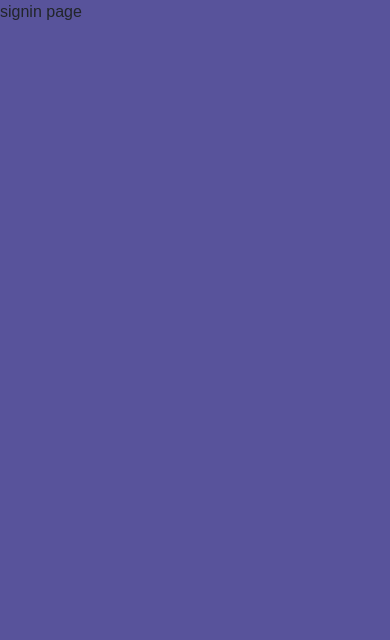
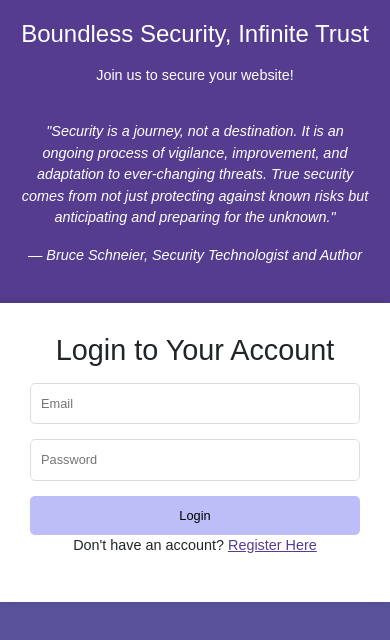
Before and after one commit to Madhvik-Bhalani/Smart-Security-Assessment, a React (Create React App) app in the folder frontend/: page /signin in a window 390 px wide. Shown: the top 640 px of the page. Built offline with nearby package versions, Linux system fonts and the light colour scheme.

Commit message:
#6 Added Signin Page and Routing

```diff
--- a/frontend/src/Components/Signin/Signin.css
+++ b/frontend/src/Components/Signin/Signin.css
@@ -0,0 +1,255 @@
+/* General Styling */
+body {
+    margin: 0;
+    font-family: Arial, sans-serif;
+    background-color: #58539b;
+  }
+
+  .login-page {
+    display: flex;
+    height: 100vh;
+    flex-direction: row;
+    flex-wrap: wrap;
+  }
+
+  /* Left Section Styling */
+  .left-section {
+    flex: 1;
+    background: #553c8f;
+    color: white;
+    display: flex;
+    flex-direction: column;
+    justify-content: center;
+    align-items: center;
+    padding: 20px;
+    text-align: center;
+  }
+
+  .branding h1 {
+    font-size: 2.5rem;
+    margin-bottom: 1rem;
+    word-wrap: break-word;
+  }
+
+  .branding p {
+    font-size: 1.2rem;
+    text-align: center;
+    line-height: 1.5;
+  }
+
+  .testimonial {
+    margin-top: 20px;
+    font-style: italic;
+    font-size: 1rem;
+    line-height: 1.5;
+  }
+
+  /* Right Section Styling */
+  .right-section {
+    flex: 1;
+    background-color: white;
+    display: flex;
+    justify-content: center;
+    align-items: center;
+    padding: 40px;
+    box-shadow: -2px 0 10px rgba(0, 0, 0, 0.1);
+    overflow-y: auto;
+  }
+
+  .form-container {
+    max-width: 400px;
+    width: 100%;
+  }
+
+  .form-container h2 {
+    font-size: 1.8rem;
+    margin-bottom: 1rem;
+    text-align: center;
+  }
+
+  .toggle-buttons {
+    display: flex;
+    justify-content: space-between;
+    margin-bottom: 20px;
+    gap: 10px; /* Consistent gap between buttons */
+  }
+
+  .toggle {
+    flex: 1; /* Equal width for buttons */
+    padding: 12px;
+    text-align: center;
+    border: 1px solid #ddd;
+    background-color: #f7f7f7;
+    cursor: pointer;
+    border-radius: 5px;
+    box-sizing: border-box;
+    transition: background-color 0.3s, color 0.3s;
+  }
+
+  .toggle.active {
+    background-color: #8d2536;
+    color: white;
+  }
+
+  .toggle:hover {
+    background-color: #005bb5;
+    color: white;
+  }
+
+  form input,
+  form select {
+    width: 100%;
+    padding: 12px;
+    margin-bottom: 15px;
+    border: 1px solid #ddd;
+    border-radius: 5px;
+    font-size: 1rem;
+    box-sizing: border-box;
+  }
+
+  .checkbox {
+    display: flex;
+    align-items: center;
+    justify-content: flex-start;
+    gap: 8px;
+  }
+
+  .checkbox label {
+
+
+    font-size: 0.9rem;
+    text-align: left;
+    margin: 0;
+  }
+
+  .submit-btn {
+    background-color: #bdbdf7
+    ;
+    color: black;
+    border: none;
+    padding: 12px;
+    width: 100%;
+    cursor: pointer;
+    border-radius: 5px;
+    font-size: 1rem;
+    box-sizing: border-box;
+  }
+
+  .submit-btn:hover {
+    background-color: #553c8f;
+    color: white;
+  }
+
+  form a  {
+    color: #553c8f;
+
+    text-decoration: underline;
+  }
+
+  form a:hover {
+    text-decoration: underline;
+  }
+
+  p {
+    font-size: 0.9rem;
+    text-align: center;
+    word-wrap: break-word;
+  }
+
+  /* Responsive Design */
+  @media (max-width: 1024px) {
+    .login-page {
+      flex-direction: column;
+      height: auto;
+    }
+
+    .left-section {
+      padding: 15px;
+    }
+
+    .branding h1 {
+      font-size: 2rem;
+    }
+
+    .branding p,
+    .testimonial {
+      font-size: 1rem;
+    }
+
+    .form-container {
+      max-width: 90%;
+      margin: 0 auto;
+    }
+  }
+
+  @media (max-width: 768px) {
+    .login-page {
+      flex-direction: column;
+    }
+
+    .left-section,
+    .right-section {
+      width: 100%;
+      padding: 20px;
+    }
+
+    .branding h1 {
+      font-size: 1.8rem;
+    }
+
+    .branding p {
+      font-size: 1rem;
+      line-height: 1.4;
+    }
+
+    .form-container {
+      max-width: 95%;
+    }
+
+    .toggle {
+      font-size: 0.9rem;
+      padding: 8px;
+    }
+
+    form input,
+    form select {
+      font-size: 0.9rem;
+      padding: 10px;
+    }
+
+    .submit-btn {
+      font-size: 0.9rem;
+      padding: 10px;
+    }
+  }
+
+  @media (max-width: 480px) {
+    .branding h1 {
+      font-size: 1.5rem;
+    }
+
+    .branding p {
+      font-size: 0.9rem;
+    }
+
+    .form-container {
+      max-width: 100%;
+      padding: 10px;
+    }
+
+    .toggle {
+      font-size: 0.8rem;
+      padding: 6px;
+    }
+
+    form input,
+    form select {
+      font-size: 0.8rem;
+      padding: 10px;
+    }
+
+    .submit-btn {
+      font-size: 0.8rem;
+      padding: 10px;
+    }
+  }
--- a/frontend/src/Components/Signin/Signin.jsx
+++ b/frontend/src/Components/Signin/Signin.jsx
@@ -1,12 +1,112 @@
-import React from 'react'
-import './Signin.css'
+import React from 'react';
+import './Signin.css';
+import { Link } from "react-router";
+
+// function RegisterPage() {
+//   return (
+//     <div className="login-page">
+//       {/* Left Section */}
+//       <div className="left-section">
+//         <div className="branding">
+//           <h1>Boundless Security, Infinite Trust</h1>
+//           <p>Join us to secure your website!</p>
+//         </div>
+//         <div className="testimonial">
+//           <p>
+//           "Security is a journey, not a destination. It is an ongoing process of vigilance, improvement, and adaptation to ever-changing threats. True security comes from not just protecting against known risks but anticipating and preparing for the unknown."
+
+//           </p>
+//           <p>— Bruce Schneier, Security Technologist and Author</p>
+//         </div>
+//       </div>
+
+//       {/* Right Section */}
+//       <div className="right-section">
+//         <div className="form-container">
+//           <h2>Create an Account</h2>
+
+//           <form>
+//             <input type="text" placeholder="Name" required />
+//             <select>
+//               <option>Country</option>
+//               <option>India</option>
+//               <option>Germany</option>
+//               <option>USA</option>
+//             </select>
+
+//             <select>
+//               <option>Cybersecurity Knowledge Level</option>
+//               <option>Novice</option>
+//               <option>Intermediate</option>
+//               <optoin>Advanced</optoin>
+//               <option>Expert</option>
+//             </select>
+//             <input type="email" placeholder="Business E-mail" required />
+//             <input type="tel" placeholder="Phone number" required />
+//             <input type="password" placeholder="Password" required />
+//             <input type="password" placeholder="Confirm Password" required />
+
+//           {/*
+//             <div className="checkbox">
+//               <input type="checkbox" id="privacy-policy" required />
+//               <label htmlFor="privacy-policy">
+//                 I accept the <a href="#privacy-policy">Privacy Policy</a>
+//               </label>
+//             </div>
+//           */ }
+//             <button type="submit" className="submit-btn">
+//               Create an Account
+//             </button>
+//           </form>
+//           <p>
+//             Already have an account? <Link to="/login">Login Here</Link>
+//           </p>
+//         </div>
+//       </div>
+//     </div>
+//   );
+// }
 
 function Signin() {
   return (
-    <div>
-      signin page
+    <div className="login-page">
+      {/* Left Section */}
+      <div className="left-section">
+        <div className="branding">
+          <h1>Boundless Security, Infinite Trust</h1>
+          <p>Join us to secure your website!</p>
+        </div>
+        <div className="testimonial">
+          <p>
+          "Security is a journey, not a destination. It is an ongoing process of vigilance, improvement, and adaptation to ever-changing threats. True security comes from not just protecting against known risks but anticipating and preparing for the unknown."
+
+          </p>
+          <p>— Bruce Schneier, Security Technologist and Author</p>
+        </div>
+      </div>
+
+      {/* Right Section */}
+      <div className="right-section">
+        <div className="form-container">
+          <h2>Login to Your Account</h2>
+          <form>
+            <input type="email" placeholder="Email" required />
+            <input type="password" placeholder="Password" required />
+            {/**<div className="checkbox">
+              <input type="checkbox" id="remember-me" />
+              <label htmlFor="remember-me">Remember Me</label>
+            </div> */}
+            <button type="submit" className="submit-btn">
+              Login
+            </button>
+            <p>
+              Don't have an account? <Link to="/Signup">Register Here</Link>
+            </p>
+          </form>
+        </div>
+      </div>
     </div>
-  )
+  );
 }
 
-export default Signin
+export default Signin;
--- a/frontend/src/Components/Signup/Signup.jsx
+++ b/frontend/src/Components/Signup/Signup.jsx
@@ -59,7 +59,7 @@ function Signup() {
             </button>
           </form>
           <p>
-            Already have an account? <Link to="/login">Login Here</Link>
+            Already have an account? <Link to="/Signin">Login Here</Link>
           </p>
         </div>
       </div>
```
